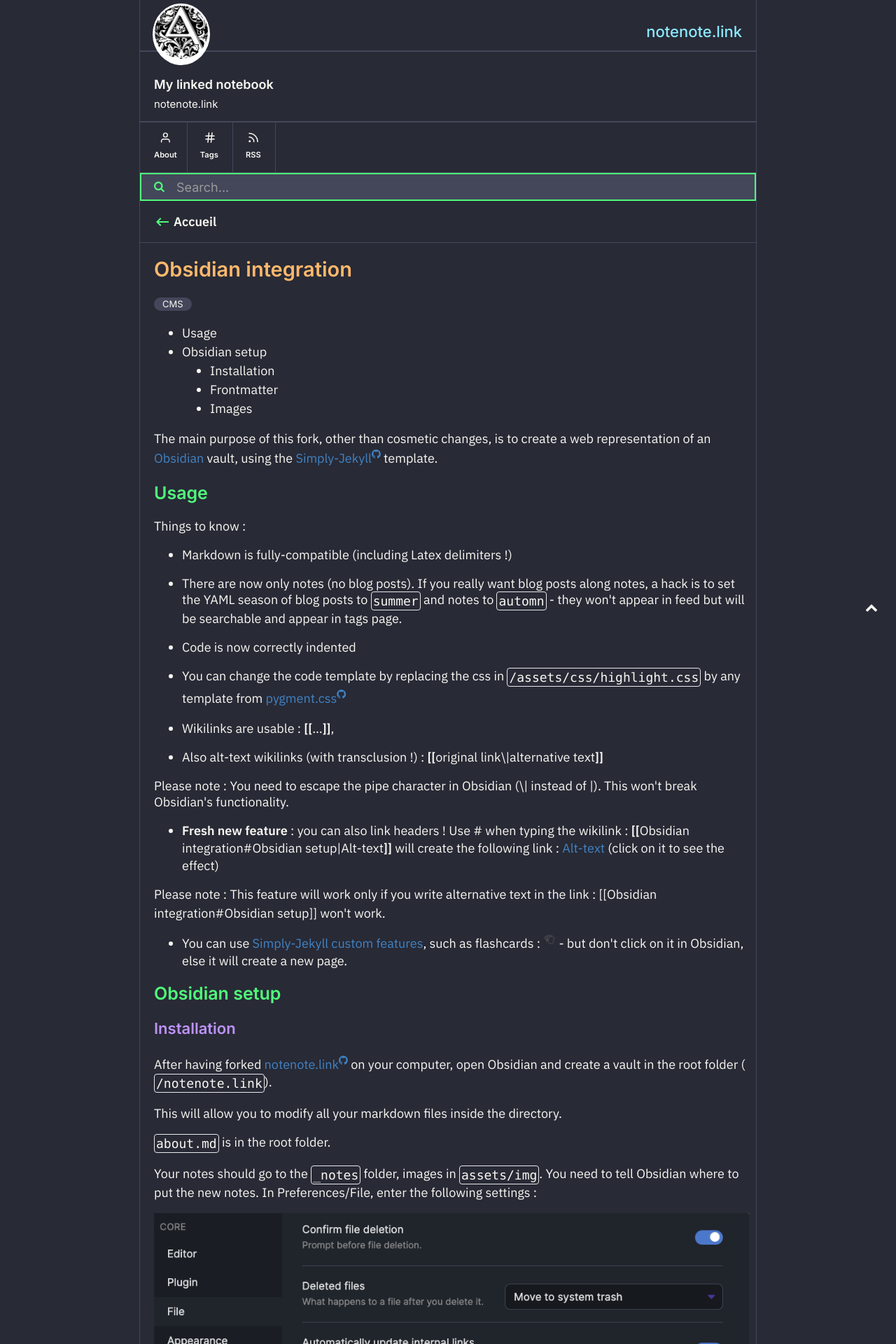
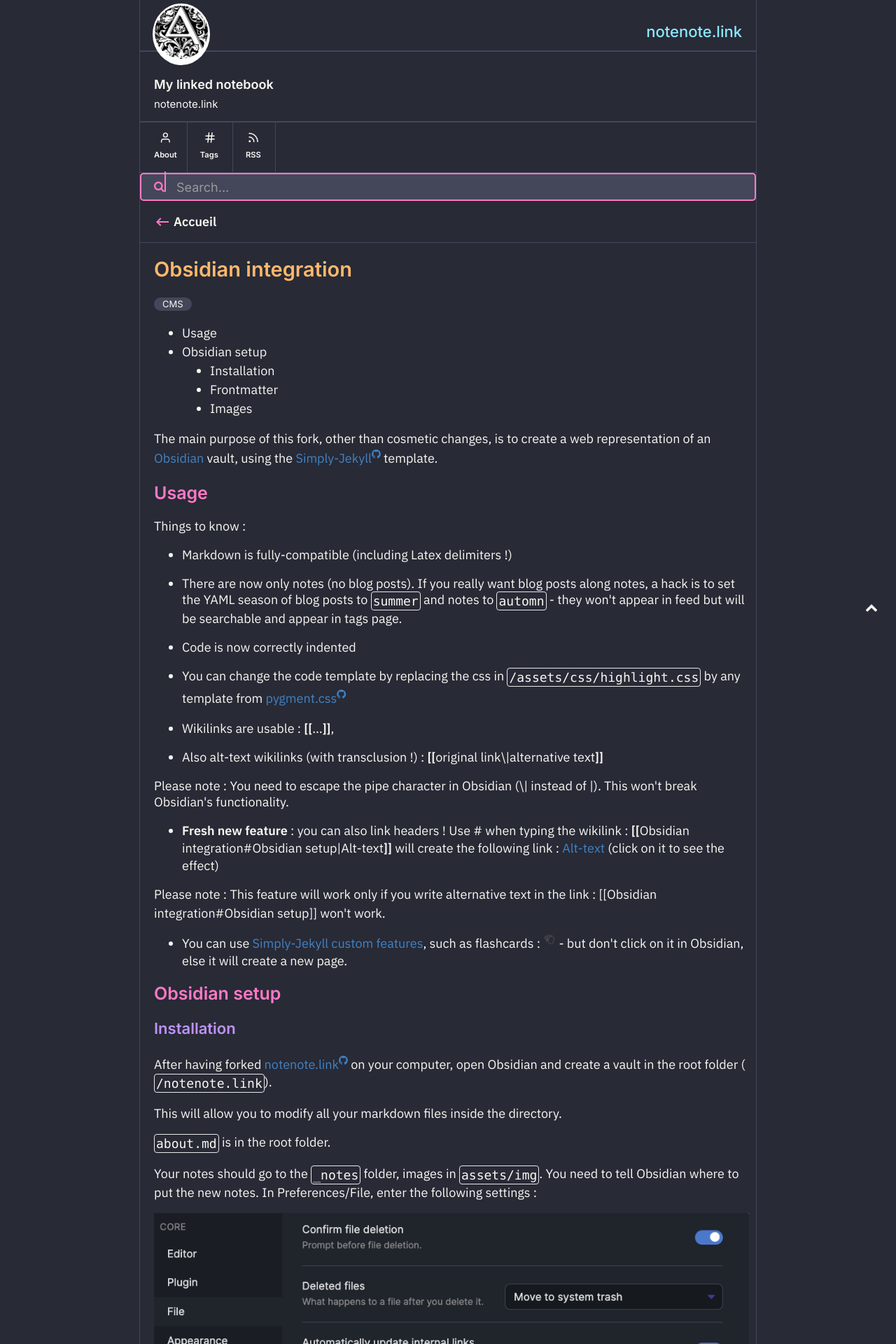
Before and after one commit to Krishna8009/Krishna8009.github.io, a Jekyll site: the page built from _notes/Obsidian integration.md, in a window 1280 px wide. Shown: the top 1920 px of the page at 70% size. Built offline with Jekyll 4.4.1, drawn with Linux system fonts in a browser that asks for light colours.

Commit message:
Update style.css

```diff
--- a/assets/css/style.css
+++ b/assets/css/style.css
@@ -70,7 +70,7 @@
 
 h2 {
     font-size: 25px;
-	color: #50fa7b !important;
+	color: #ff79c6 !important;
 }
 
 h3 {
@@ -645,9 +645,10 @@
     width: 100%;
     height: 40px;
     font-family:  Inter, 'Segoe UI', Roboto, 'Helvetica Neue', Arial, sans-serif !important;
-    color: #50fa7b !important;
+    color: #f8f8f2 !important;
     font-size: 18px;
-    border: 2px solid #50fa7b;
+    border: 2px solid #ff79c6;
+	border-radius : 5px;
     background-color: #44475a;
 }
 
@@ -661,9 +662,10 @@
     vertical-align: middle;
     margin-top: -2px;
     padding-left: 20px;
-    color: #50fa7b;
+    color: #ff79c6;
     padding-top: 12.5px;
     z-index: 1;
+	border-right: 2px solid #ff79c6;
 }
 
 .searchbar input[type="text"]:focus {
@@ -700,7 +702,7 @@
 .back-icon {
     background-color: #282a36;
     fill: currentColor;
-    color: #50fa7b;
+    color: #ff79c6;
     margin-top: 5px;
     padding-left: 5px;
     fill: currentColor;
```
